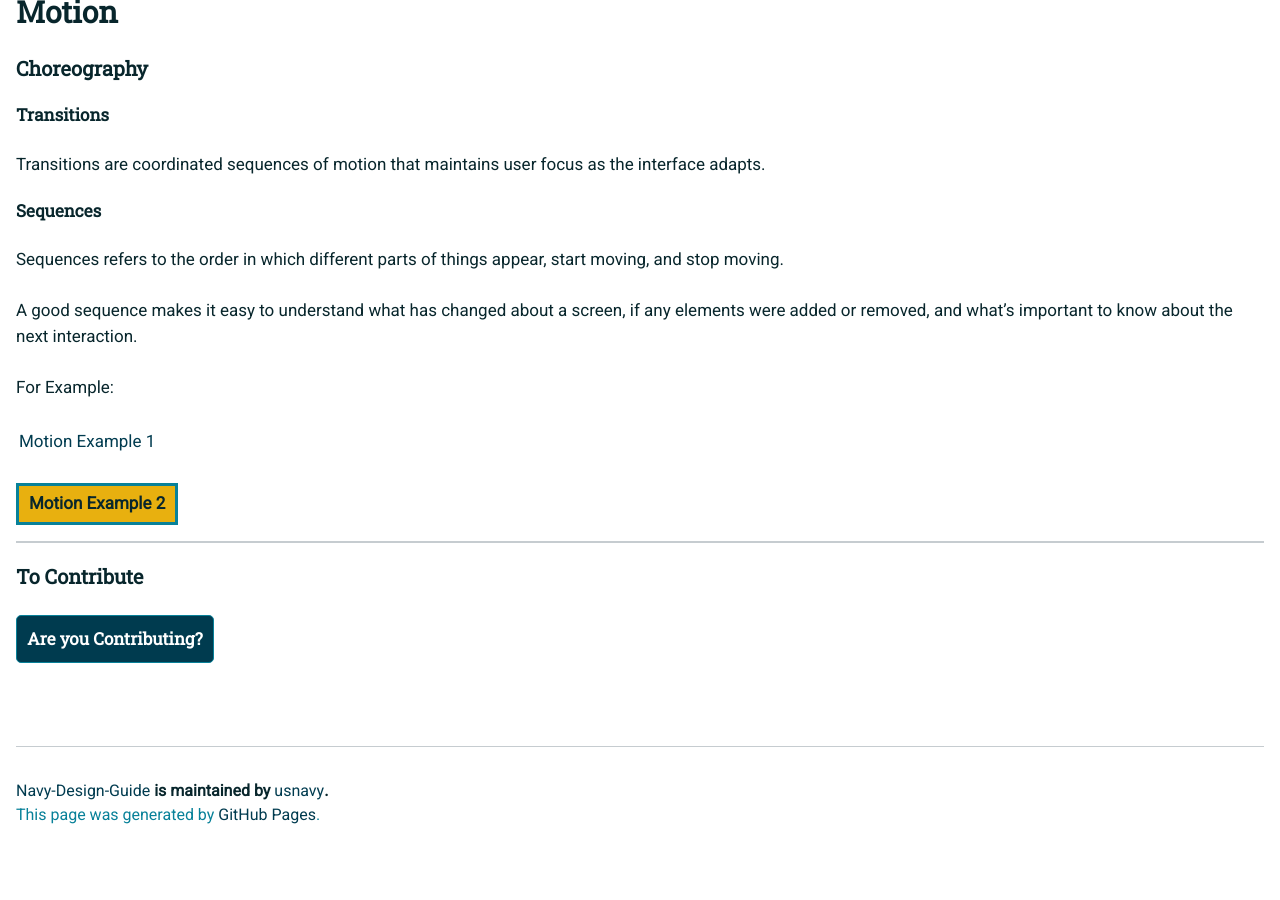
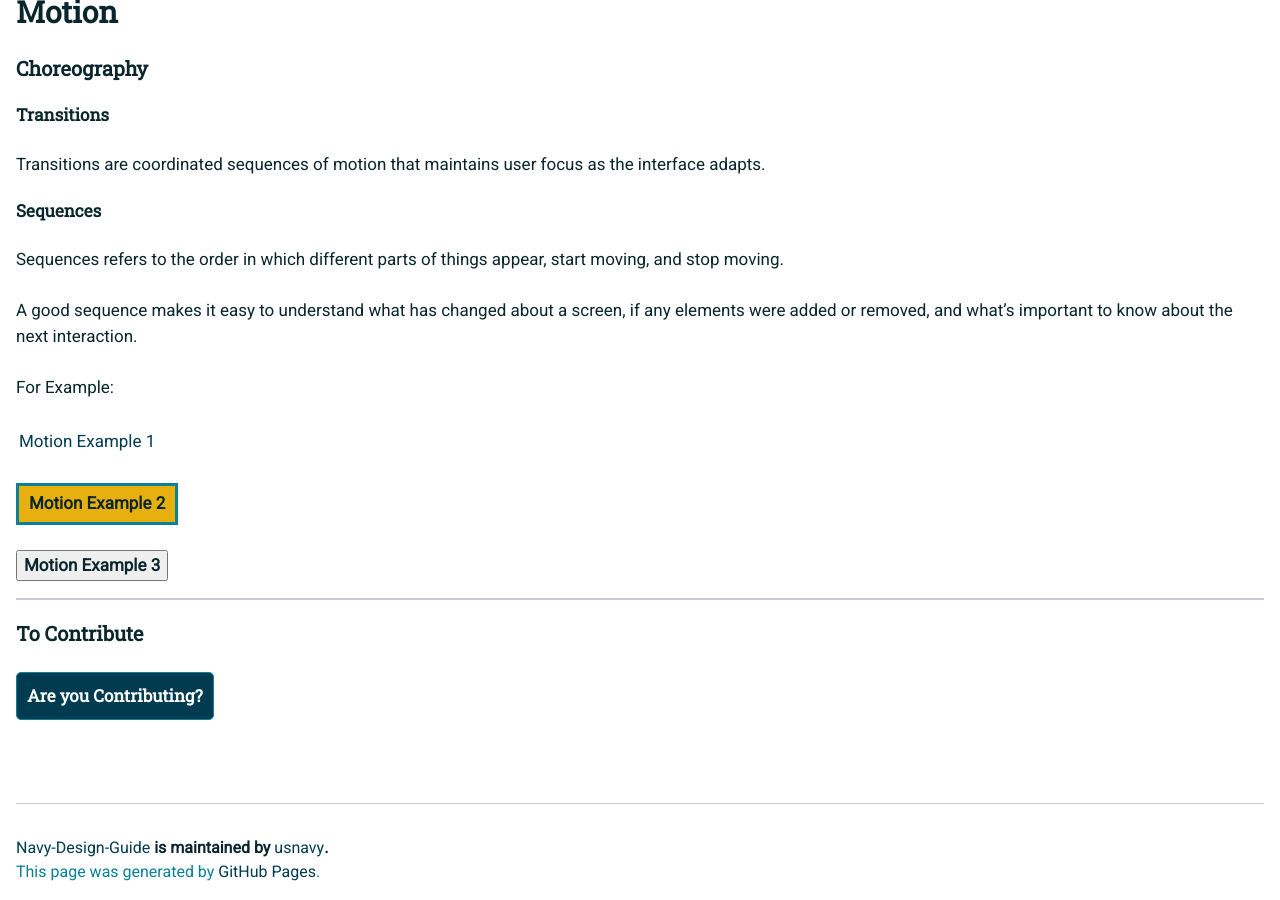
Before and after one commit to usnavy/Navy-Design-Guide, a Jekyll site: the page built from motion.md, in a window 1280 px wide and 900 px high, scrolled down 1718 px. Built offline with Jekyll 4.4.1, drawn with Linux system fonts in a browser that asks for light colours; nearby versions of some CDN libraries; our own code applies the rules of GitHub Pages for plain Markdown files; before the commit the page ends 2561 px from its top, so only the background shows below that.

Commit message:
Update motion.md

```diff
--- a/motion.md
+++ b/motion.md
@@ -18,6 +18,8 @@ For Example:
 
 <button class="hvr-rectangle-in"><strong>Motion Example 2</strong></button>
 
+<button class="shrink"><strong>Motion Example 3</strong></button>
+
 <hr>
 
 ### To Contribute<br>
```
